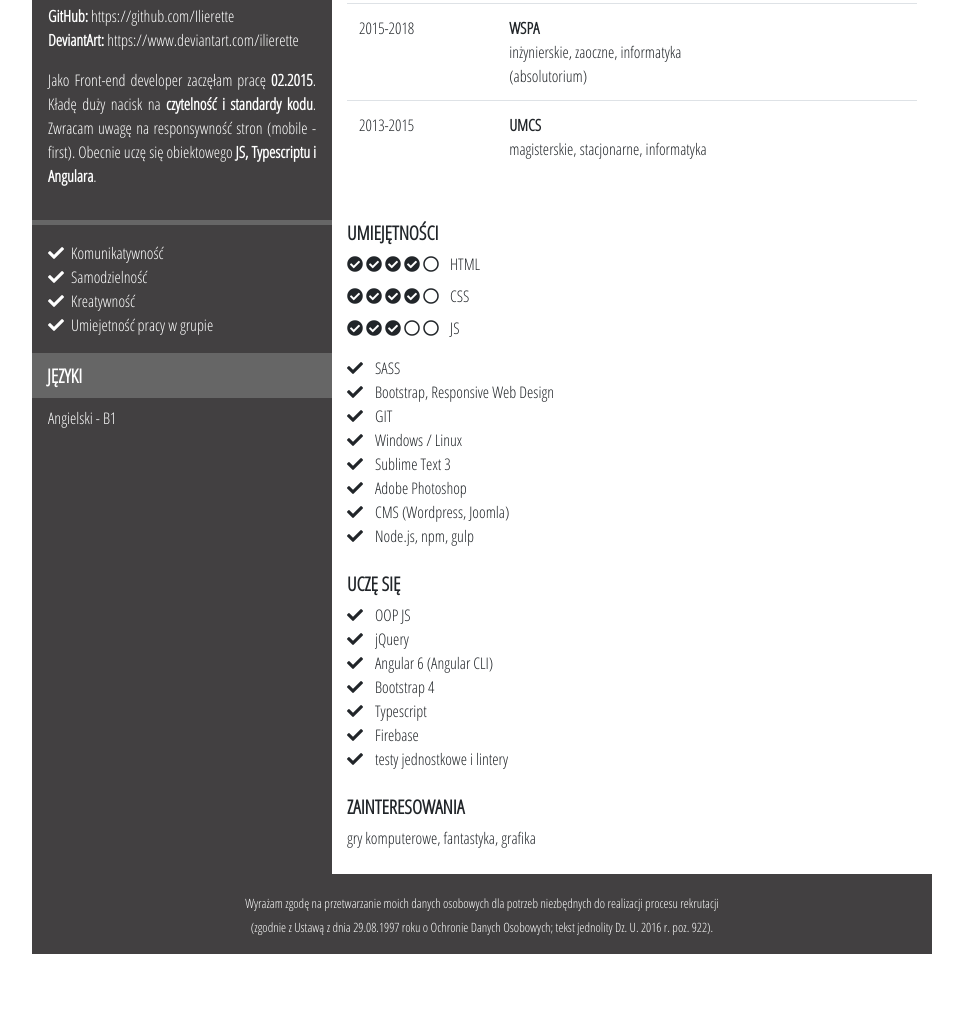
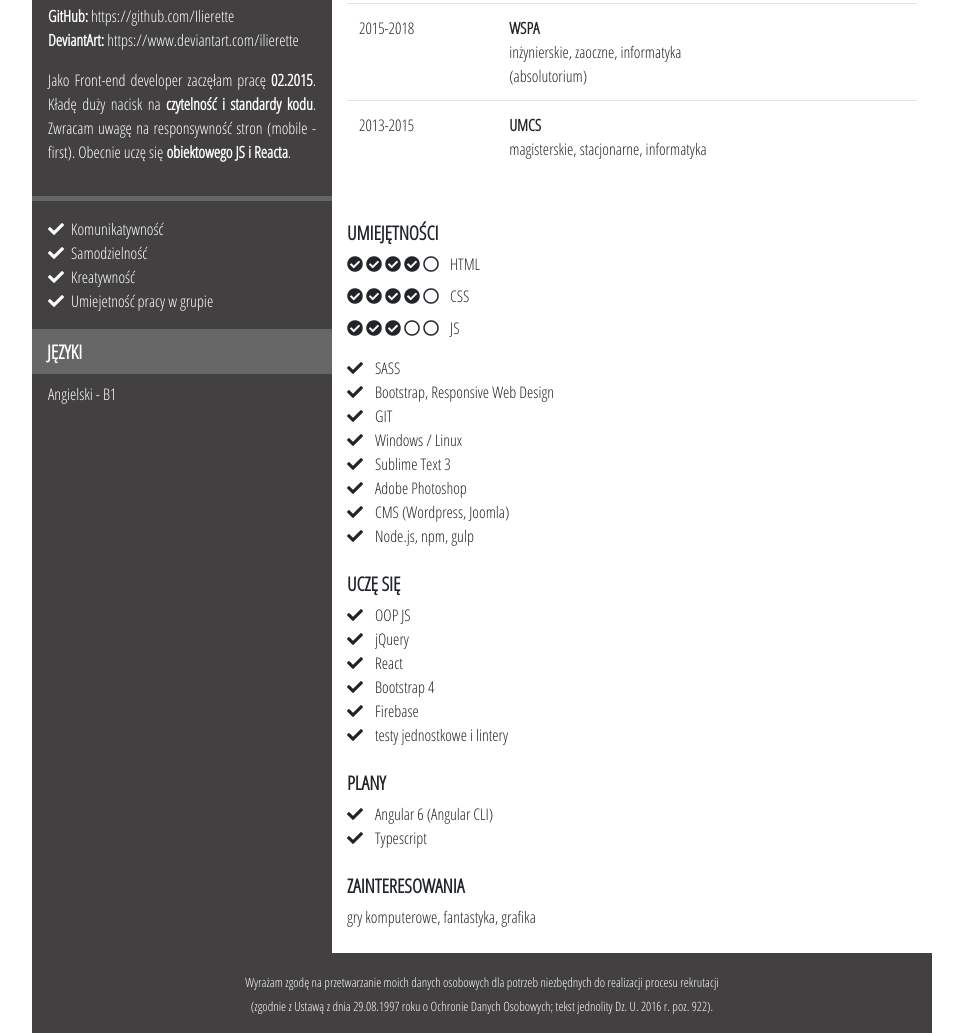
Before and after one commit to Ilierette/ilierette, a website: page index.html in a window 1280 px wide. Shown: the part 502-1535 px from the top of the page, without its empty margins (158-1121 px from the left). Before the commit the page ends 1456 px from the top, so only its background shows below. Drawn offline with Linux system fonts and the light colour scheme.

Commit message:
cosmetic fixes
cv

```diff
--- a/index.html
+++ b/index.html
@@ -48,7 +48,7 @@
             </div>
             <div class="contact-info mx-3">
               <p class="text-justify">
-                Jako Front-end developer zaczęłam pracę <strong>02.2015</strong>. Kładę duży nacisk na <strong>czytelność i standardy kodu</strong>. Zwracam uwagę na responsywność stron (mobile - first). Obecnie uczę się obiektowego <strong>JS, Typescriptu i Angulara</strong>.
+                Jako Front-end developer zaczęłam pracę <strong>02.2015</strong>. Kładę duży nacisk na <strong>czytelność i standardy kodu</strong>. Zwracam uwagę na responsywność stron (mobile - first). Obecnie uczę się <strong>obiektowego JS i Reacta</strong>.
               </p>
             </div>
           </div>
@@ -178,11 +178,15 @@
               <h2 class="head"><strong>Uczę się</strong></h2>
               <i class="fas fa-check mr-1"></i><span class="mx-2">OOP JS</span><br>
               <i class="fas fa-check mr-1"></i><span class="mx-2">jQuery</span><br>
-              <i class="fas fa-check mr-1"></i><span class="mx-2">Angular 6 (Angular CLI)</span><br>
+              <i class="fas fa-check mr-1"></i><span class="mx-2">React</span><br>
               <i class="fas fa-check mr-1"></i><span class="mx-2">Bootstrap 4</span><br>
-              <i class="fas fa-check mr-1"></i><span class="mx-2">Typescript</span><br>
               <i class="fas fa-check mr-1"></i><span class="mx-2">Firebase</span><br>
               <i class="fas fa-check mr-1"></i><span class="mx-2">testy jednostkowe i lintery</span><br>
+            </div>
+             <div class="trait-progress mt-4">
+              <h2 class="head"><strong>Plany</strong></h2>
+              <i class="fas fa-check mr-1"></i><span class="mx-2">Angular 6 (Angular CLI)</span><br>
+              <i class="fas fa-check mr-1"></i><span class="mx-2">Typescript</span><br>
             </div>
           </div>
           <div class="mt-4 mb-4">
```
